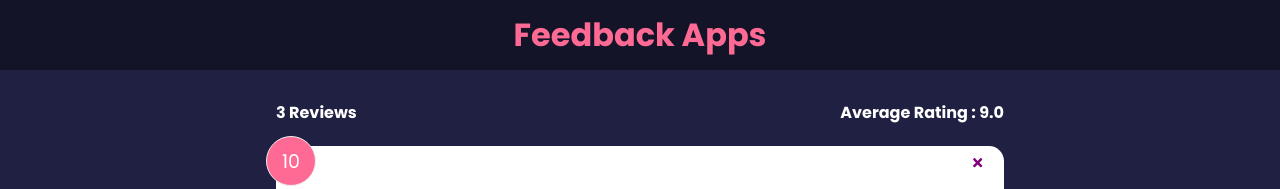
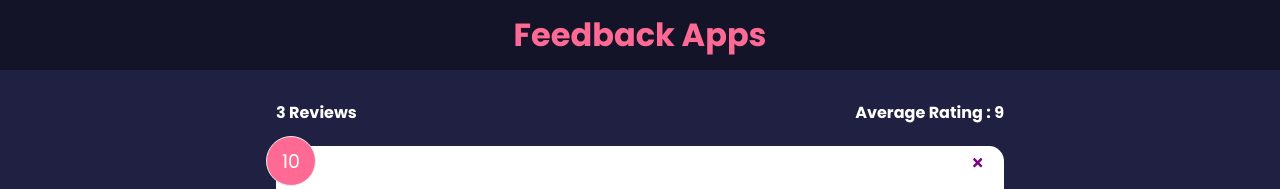
Before and after one commit to adittanu/Feedback-app, a React (Create React App) app: page / in a window 1280 px wide. Shown: the top 189 px of the page. Built offline with nearby package versions, Linux system fonts and the light colour scheme.

Commit message:
handle NaN feedback stats

```diff
--- a/src/components/FeedbackStats.jsx
+++ b/src/components/FeedbackStats.jsx
@@ -4,7 +4,7 @@ function FeedbackStats({ feedback }) {
         return prev + curr.rating
     }, 0) / feedback.length
 
-    average = average.toFixed(1).replace('/[.,]0$/', '')
+    average = average.toFixed(1).replace(/[.,]0$/, '')
 
     return (
         <div className='feedback-stats'>
```
